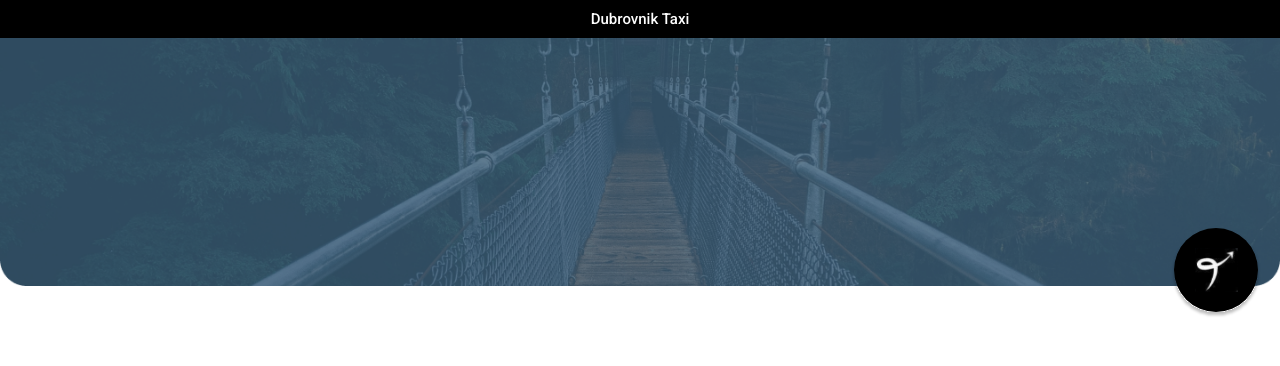
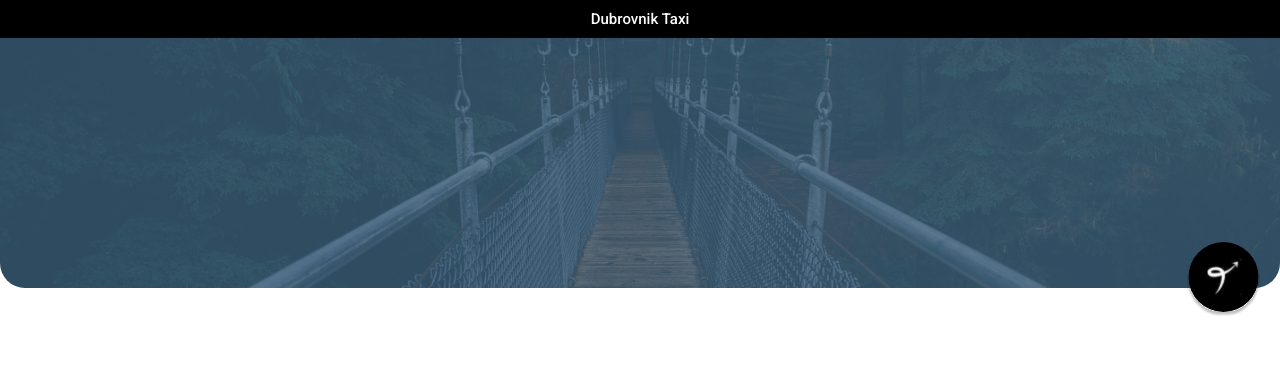
Before and after one commit to Imranahmed223/DIGITAL_CARD_WEB, a React (Create React App) app: page / in a window 1280 px wide. Shown: the top 366 px of the page. Built offline with nearby package versions, Linux system fonts and the light colour scheme.

Commit message:
new code

```diff
--- a/src/module/Home/Home.scss
+++ b/src/module/Home/Home.scss
@@ -9,8 +9,11 @@
     }
     & > img {
       width: 100%;
+      height: 250px;
       // height: 40vh;
       // height: 250px;
+      border-bottom-left-radius: 25px;
+      border-bottom-right-radius: 25px;
       object-fit: cover;
       @include respond(tab-port) {
         // height: 23vh;
@@ -22,15 +25,15 @@
   &-logo {
     text-align: right;
     margin-right: 1.9rem;
-    margin-top: -2rem;
+    margin-top: -.6rem;
     & > img {
-      width: 9rem;
-      height: 9rem;
+      width: 7.5rem;
+      height: 7.5rem;
     }
-     @include respond(tab-port) {
+    @include respond(tab-port) {
       margin-top: -5rem;
       margin-right: 1.7rem;
-     }
+    }
   }
   &-container {
     padding: 2rem;
```
Also changed, not shown: 6 other files (tests, documents, lock files or other folders).
